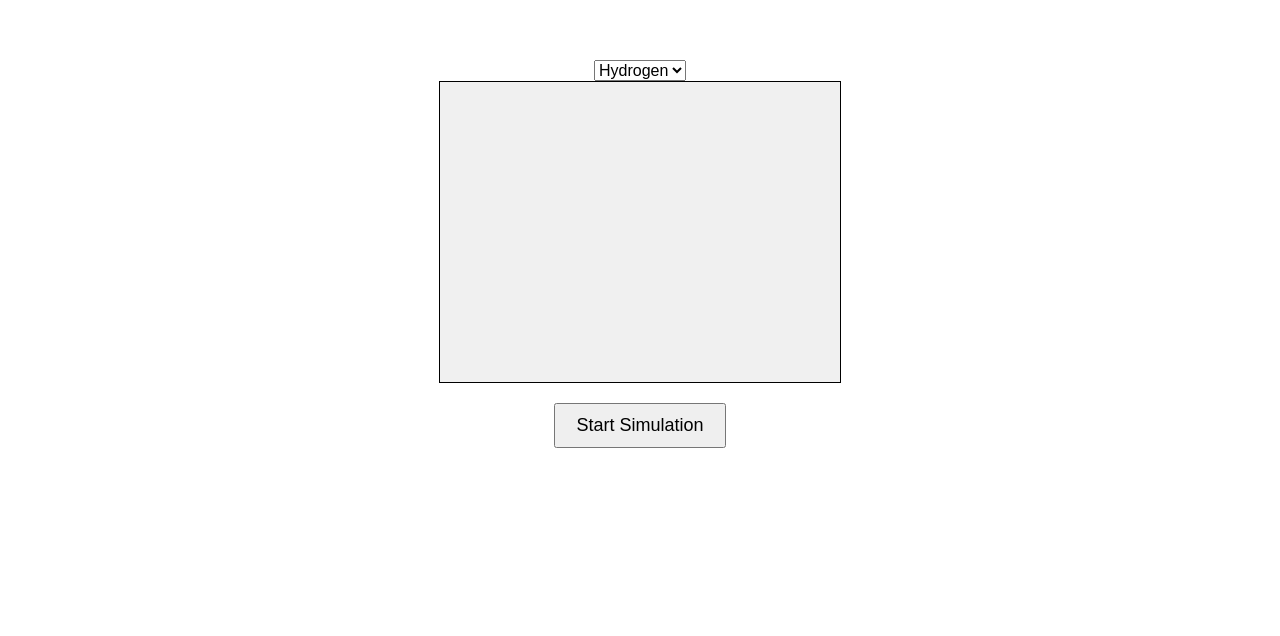
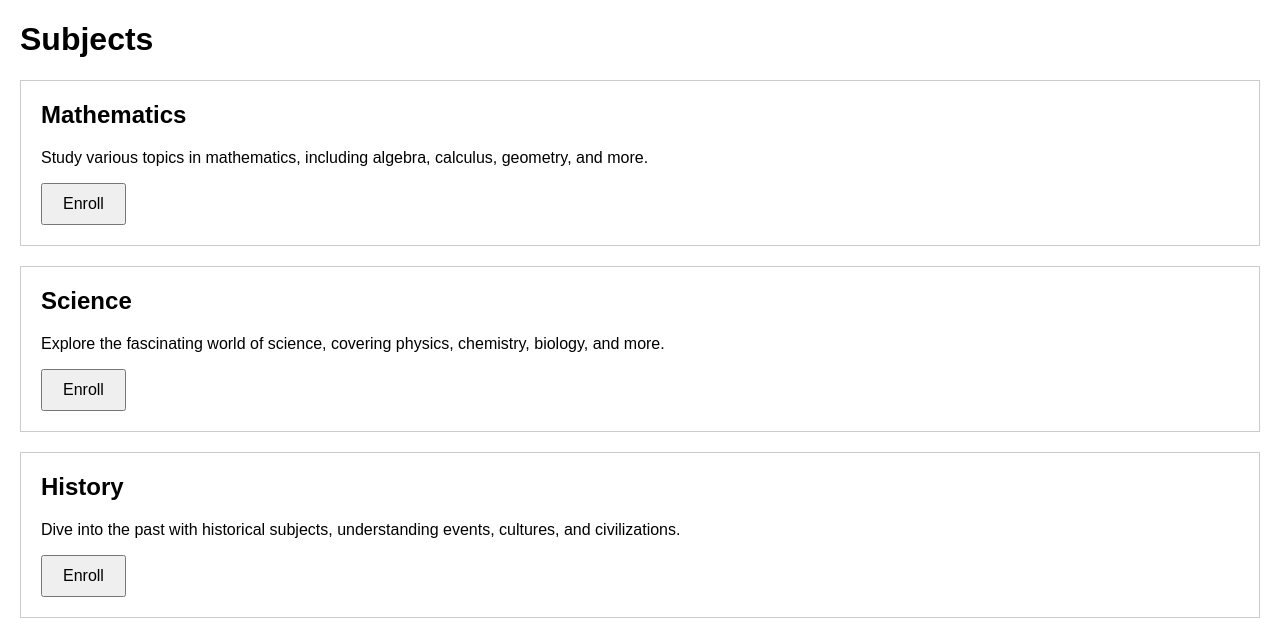
Before and after one commit to OmniLearnEd/OmniLearnEd.github.io, a plain HTML site: page AtomicStructureSimulation.html in a window 1280 px wide. Drawn offline with Linux system fonts and the light colour scheme.

Commit message:
Update AtomicStructureSimulation.html

```diff
--- a/AtomicStructureSimulation.html
+++ b/AtomicStructureSimulation.html
@@ -3,125 +3,54 @@
 <head>
   <meta charset="UTF-8">
   <meta name="viewport" content="width=device-width, initial-scale=1.0">
-  <title>Atomic Structure Simulation</title>
+  <title>Courses</title>
   <style>
     body {
-      display: flex;
-      flex-direction: column;
-      align-items: center;
-      margin-top: 50px;
       font-family: Arial, sans-serif;
+      margin: 20px;
     }
 
-    #simulationCanvas {
-      border: 1px solid #000;
-      background-color: #f0f0f0;
+    .subject {
+      border: 1px solid #ccc;
+      padding: 20px;
+      margin-bottom: 20px;
     }
 
-    button {
-      margin-top: 20px;
-      padding: 10px 20px;
-      font-size: 18px;
+    .subject h2 {
+      margin-top: 0;
     }
 
-    select {
-      margin-top: 10px;
+    .subject button {
+      padding: 10px 20px;
       font-size: 16px;
     }
   </style>
 </head>
 <body>
-  <select id="elementSelector" onchange="selectElement()">
-    <option value="hydrogen">Hydrogen</option>
-    <option value="helium">Helium</option>
-  </select>
+  <h1>Subjects</h1>
 
-  <canvas id="simulationCanvas" width="400" height="300"></canvas>
+  <div class="subject">
+    <h2>Mathematics</h2>
+    <p>Study various topics in mathematics, including algebra, calculus, geometry, and more.</p>
+    <button onclick="enroll('Mathematics')">Enroll</button>
+  </div>
 
-  <button onclick="startSimulation()">Start Simulation</button>
+  <div class="subject">
+    <h2>Science</h2>
+    <p>Explore the fascinating world of science, covering physics, chemistry, biology, and more.</p>
+    <button onclick="enroll('Science')">Enroll</button>
+  </div>
+
+  <div class="subject">
+    <h2>History</h2>
+    <p>Dive into the past with historical subjects, understanding events, cultures, and civilizations.</p>
+    <button onclick="enroll('History')">Enroll</button>
+  </div>
 
   <script>
-    let canvas;
-    let ctx;
-    let isSimulationRunning = false;
-    let nucleusX;
-    let nucleusY;
-    let electrons = [];
-    const electronRadius = 5;
-    const shellRadii = [50, 90, 130]; // Radii of electron shells
-
-    function startSimulation() {
-      if (isSimulationRunning) return;  // Prevent multiple starts
-
-      canvas = document.getElementById('simulationCanvas');
-      ctx = canvas.getContext('2d');
-
-      nucleusX = canvas.width / 2;
-      nucleusY = canvas.height / 2;
-
-      // Get the selected element (default to hydrogen)
-      const selectedElement = document.getElementById('elementSelector').value;
-      electrons = getAtomicStructure(selectedElement);
-
-      isSimulationRunning = true;
-      animate();
-    }
-
-    function animate() {
-      if (!isSimulationRunning) return;
-
-      ctx.clearRect(0, 0, canvas.width, canvas.height);
-
-      // Draw the nucleus (a circle)
-      ctx.beginPath();
-      ctx.arc(nucleusX, nucleusY, 10, 0, Math.PI * 2);
-      ctx.fillStyle = 'gray';
-      ctx.fill();
-
-      // Update and draw electrons
-      electrons.forEach(electron => {
-        // Update electron position based on angle and shell radius
-        const shellRadius = shellRadii[electron.shell];
-        const electronX = nucleusX + shellRadius * Math.cos(electron.angle);
-        const electronY = nucleusY + shellRadius * Math.sin(electron.angle);
-
-        // Update angle for next frame
-        electron.angle += electron.speed;
-
-        // Draw the electron
-        ctx.beginPath();
-        ctx.arc(electronX, electronY, electronRadius, 0, Math.PI * 2);
-        ctx.fillStyle = electron.color;
-        ctx.fill();
-      });
-
-      requestAnimationFrame(animate);
-    }
-
-    function selectElement() {
-      // Stop the simulation when selecting a new element
-      isSimulationRunning = false;
-
-      // Clear the canvas
-      ctx.clearRect(0, 0, canvas.width, canvas.height);
-
-      // Get the selected element and update the atomic structure
-      const selectedElement = document.getElementById('elementSelector').value;
-      electrons = getAtomicStructure(selectedElement);
-    }
-
-    function getAtomicStructure(element) {
-      // Define atomic structures for different elements (simplified for demo)
-      const atomicStructures = {
-        hydrogen: [{ angle: 0, speed: 0.05, shell: 0, color: 'blue' }],
-        helium: [
-          { angle: 0, speed: 0.05, shell: 0, color: 'blue' },
-          { angle: Math.PI, speed: 0.05, shell: 0, color: 'blue' }
-        ],
-        // Add more elements and their atomic structures here...
-      };
-
-      return atomicStructures[element] || []; // Return the atomic structure for the selected element
+    function enroll(subject) {
+      alert('Enrolled in ' + subject);
+      // Add additional logic for subject enrollment
     }
   </script>
 </body>
```
